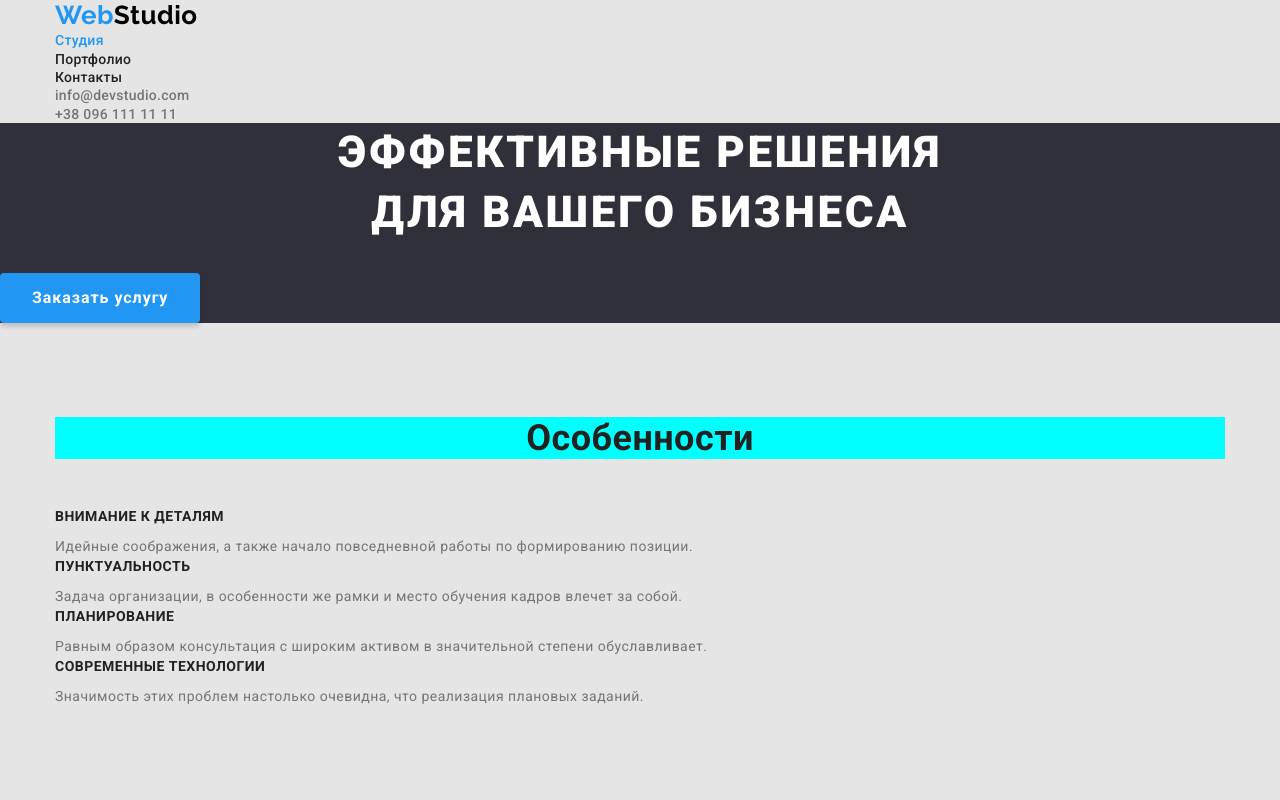
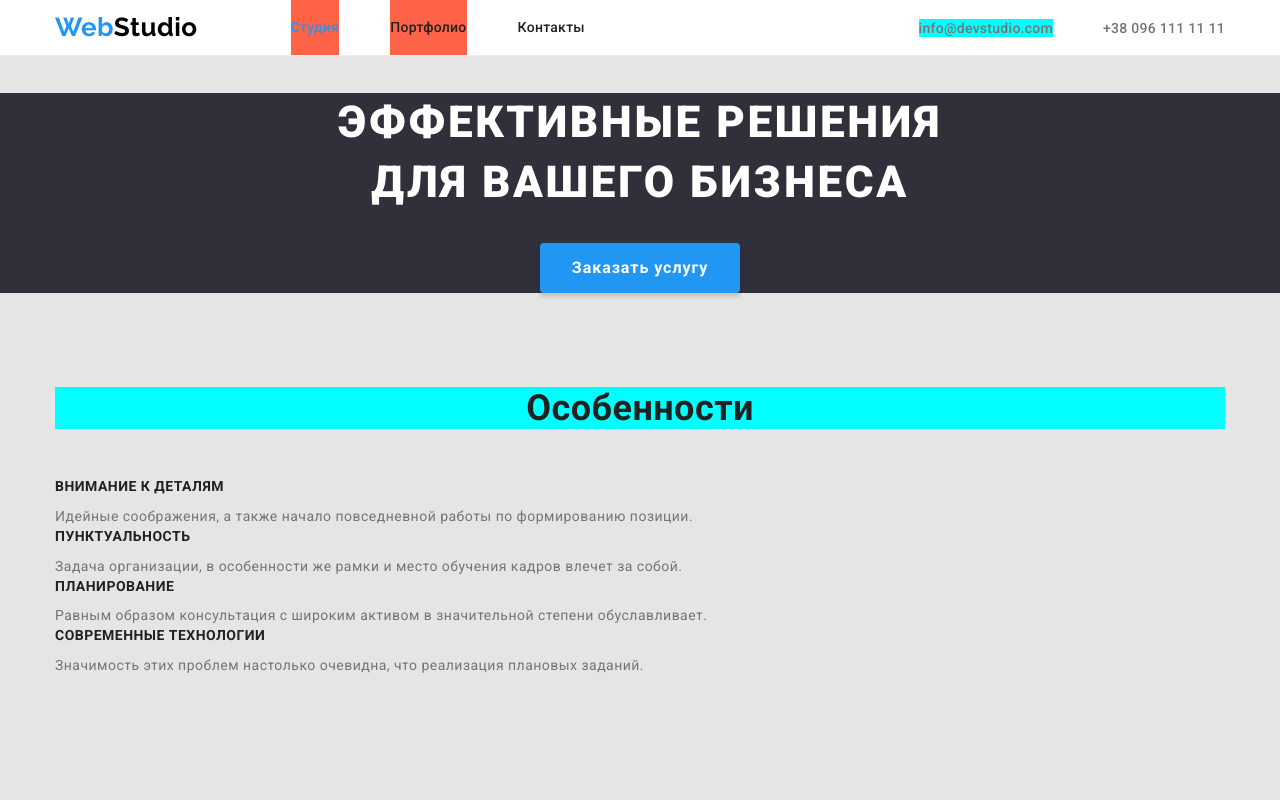
Before and after one commit to YevhenKon/goit-markup-hw-03, a plain HTML site: page index.html in a window 1280 px wide. Shown: the top 800 px of the page. Drawn offline with nearby package versions, Linux system fonts and the light colour scheme.

Commit message:
3 commit

```diff
--- a/css/styles.css
+++ b/css/styles.css
@@ -16,6 +16,13 @@ body {
     letter-spacing: 0.03em;
 }
 
+.container {
+    width: 1200px;
+    padding-left: 15px;
+    padding-right: 15px;
+    margin: 0 auto;
+}
+
 .list {
     padding: 0;
     margin: 0;
@@ -25,7 +32,13 @@ body {
 /* page header */
 
 .page-header {
-    /* background-color:var(--text-color); */
+    background-color:var(--text-color);
+    border-bottom: 1px solid #ECECEC;
+}
+
+.main-nav {
+    display: flex;
+    align-items: center;
 }
 
 /* logo */
@@ -35,6 +48,7 @@ body {
 }
 
 .logo {
+
     color: #000000;
     font-family: Raleway, cursive;
 
@@ -51,7 +65,26 @@ body {
 
 /* site nav */
 
+.part-nav {
+    display: flex;
+    align-items: center;
+}
+
+.site-nav {
+    display: flex;
+    margin-left: 93px;
+}
+
+.site-nav .item:not(:last-child){
+margin-right: 51px;
+background-color: tomato;
+}
+
 .site-nav .link {
+    display: block;
+    padding-top: 20px;
+    padding-bottom: 20px;
+
     color: var(--title-text-color);
 
     font-weight: 500;
@@ -71,6 +104,16 @@ body {
 }
 
 /* contacts */
+
+.contacts {
+    display: flex;
+    margin-left: auto;
+}
+
+.contacts .item:not(:last-child) {
+    margin-right: 50px;
+    background-color: aqua;
+}
 
 .contacts .contact-link {
     color: var(--primary-text-color);
@@ -96,8 +139,8 @@ body {
 }
 
 .hero-title {
-    margin-top: 0;
     margin-bottom: 30px;
+
     color: var(--text-color);
     font-style: 400;
     font-weight: 900;
@@ -133,13 +176,14 @@ body {
     cursor: pointer;
     box-shadow: 0px 4px 4px rgba(0, 0, 0, 0.15);
     border: none;
+    display: block;
+    margin: 0 auto;
 }
 
 .button.primary:hover,
 .button.primary:focus {
     color: var(--title-text-color);
     background-color: var(--background-button-color);
-    box-shadow: 0px 3px 1px rgba(0, 0, 0, 0.1), 0px 1px 2px rgba(0, 0, 0, 0.08), 0px 2px 2px rgba(0, 0, 0, 0.12);
 }
 
 
@@ -163,6 +207,7 @@ body {
 .button.secondary:focus {
     color: var(--text-color);
     background-color: var(--accent-color);
+    box-shadow: 0px 3px 1px rgba(0, 0, 0, 0.1), 0px 1px 2px rgba(0, 0, 0, 0.08), 0px 2px 2px rgba(0, 0, 0, 0.12);
 
 }
 
@@ -259,7 +304,7 @@ body {
     color: var(--accent-color);
 }
 
-.footer-color {
+.footer {
     background-color: var(--background-color);
 }
 
@@ -277,10 +322,3 @@ body {
     font-size: 16px;
     line-height: 1.88;
 }
-
-.container {
-    width: 1200px;
-    padding-left: 15px;
-    padding-right: 15px;
-    margin: 0 auto;
-}
--- a/index.html
+++ b/index.html
@@ -12,21 +12,21 @@
 </head>
 <body>
     <header class=page-header>
-        <div class="container">
-            <nav>
+        <div class="container main-nav">
+            <nav class="part-nav">
                 <a href="./index.html" class="logo">
                     <span class="part-logo">Web</span>Studio
                 </a>
 
                 <ul class="site-nav list">
-                    <li><a href="" class="link current">Студия</a></li>
-                    <li><a href="./portfolio.html" class="link">Портфолио</a></li>
-                    <li><a href="" class="link">Контакты</a></li>
+                    <li class="item"><a href="" class="link current">Студия</a></li>
+                    <li class="item"><a href="./portfolio.html" class="link">Портфолио</a></li>
+                    <li class="item"><a href="" class="link">Контакты</a></li>
                 </ul>
             </nav>
             <ul class="contacts list">
-                <li><a href="mailto:info@devstudio.com" class="contact-link">info@devstudio.com</a></li>
-                <li><a href="tel:+380961111111" class="contact-link">+38 096 111 11 11</a></li>
+                <li class="item"><a href="mailto:info@devstudio.com" class="contact-link">info@devstudio.com</a></li>
+                <li class="item"><a href="tel:+380961111111" class="contact-link">+38 096 111 11 11</a></li>
             </ul>
         </div>
     </header>
@@ -102,7 +102,8 @@
         </section>
     </main>
 
-    <footer class="footer-color">
+    <footer class="footer">
+        <div class="container">
             <a href="index.html" class="logo-down">
                 <span class="part-logo">Web</span>Studio
             </a>
@@ -111,6 +112,7 @@
                 <li><a href="mailto:info@devstudio.com" class="footer-contact-link">info@devstudio.com</a></li>
                 <li><a href="tel:+380961111111" class="footer-contact-link">+38 096 111 11 11</a></li>
             </ul>
+        </div>
     </footer>
 
 </body>
```
Also changed, not shown: portfolio.html (+14 -8 lines). Lines whose indentation alone changed are shown as unchanged.
